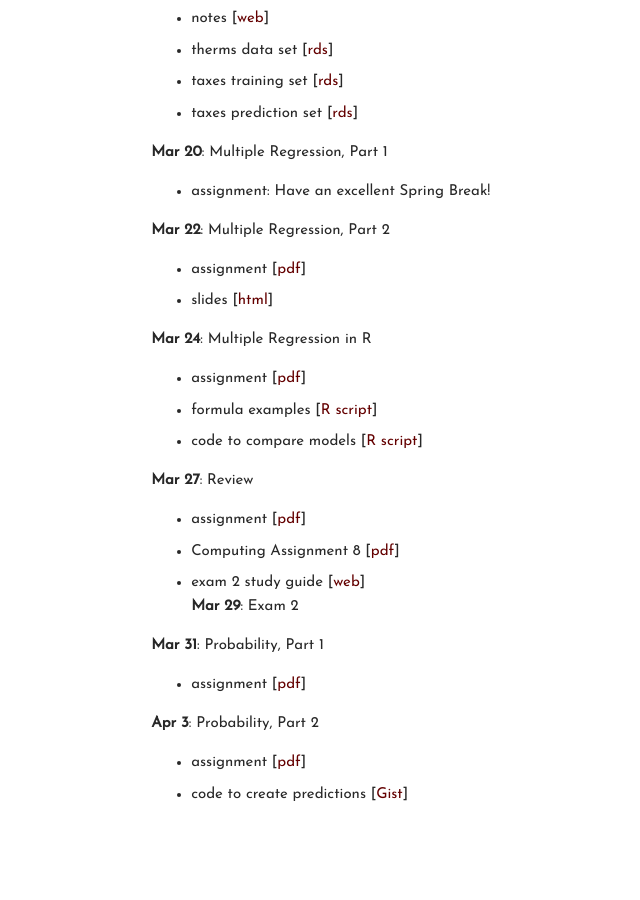
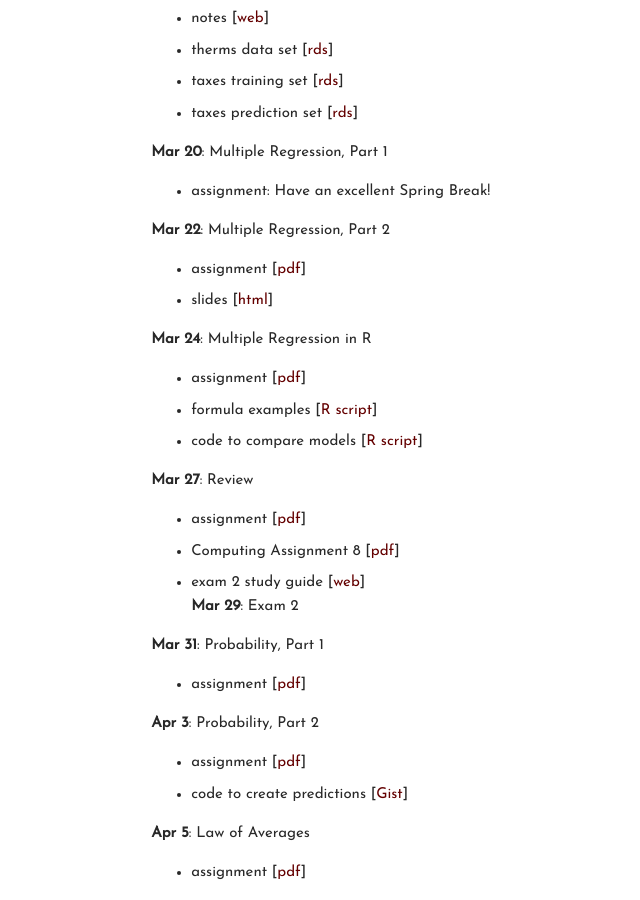
Before and after one commit to carlislerainey/carlislerainey.github.io, a Jekyll site: the page built from teaching/pols-209/index.md, in a window 1280 px wide and 900 px high, scrolled down 4232 px. Shown: the whole window, without its empty margins (311-951 px from the left). Built offline with Jekyll 4.4.1, drawn with Linux system fonts in a browser that asks for light colours; before the commit the page ends 5054 px from its top, so only the background shows below that.

Commit message:
update 209

```diff
--- a/teaching/pols-209/index.md
+++ b/teaching/pols-209/index.md
@@ -179,3 +179,6 @@ Tuesday, 1-4pm
 **Apr 3**: Probability, Part 2
 - assignment [[pdf](files/assign-30-probability-2.pdf)]
 - code to create predictions [[Gist](https://gist.github.com/carlislerainey/fa2bbe336ed8dd97ff8fc49173507a8e)]
+
+**Apr 5**: Law of Averages
+- assignment  [[pdf](files/assign-31-law-of-averages.pdf)]
```
Also changed, not shown: 1 other file.
